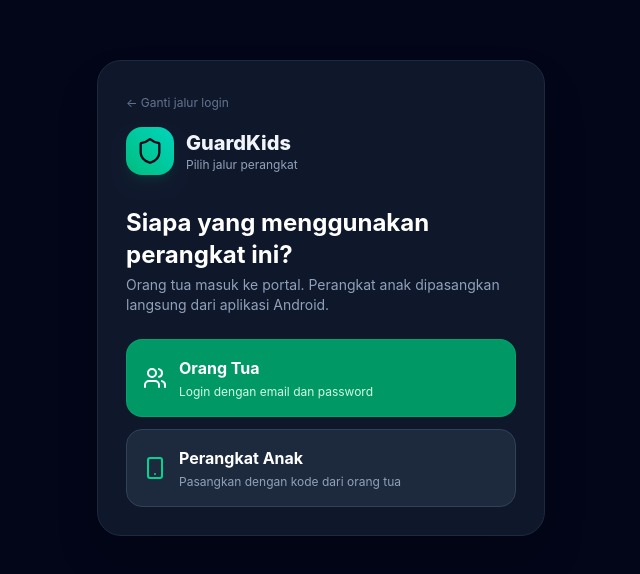
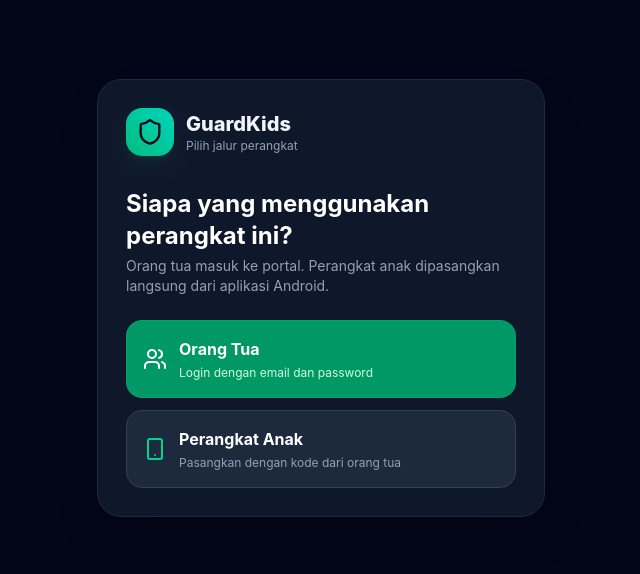
Before and after one commit to salamahh22122-dotcom/Guardian, a React (Vite) app: page / in a window 1280 px wide. Shown: the part 102-676 px from the top of the page, without its empty margins (319-959 px from the left). Built offline with nearby package versions, Linux system fonts and the light colour scheme; no server answers; what @capacitor/core would draw is missing.

Commit message:
Polish parent login role selector

```diff
--- a/src/components/AuthScreen.tsx
+++ b/src/components/AuthScreen.tsx
@@ -52,7 +52,6 @@ export const AuthScreen: React.FC = () => {
     return (
       <div className="min-h-screen bg-slate-950 text-slate-100 flex items-center justify-center p-5">
         <div className="max-w-md w-full bg-slate-900 border border-slate-800 rounded-3xl p-7 shadow-2xl">
-        <button type="button" onClick={() => setRole(null)} className="text-xs text-slate-500 hover:text-emerald-400 mb-4">← Ganti jalur login</button>
           <div className="flex items-center gap-3 mb-8">
             <div className="w-12 h-12 rounded-2xl bg-gradient-to-tr from-emerald-500 to-teal-400 flex items-center justify-center shadow-lg shadow-emerald-500/10">
               <Shield className="w-7 h-7 text-slate-950" />
@@ -77,6 +76,7 @@ export const AuthScreen: React.FC = () => {
   return (
     <div className="min-h-screen bg-slate-950 text-slate-100 flex items-center justify-center p-5">
       <div className="max-w-md w-full bg-slate-900 border border-slate-800 rounded-3xl p-7 shadow-2xl">
+        <button type="button" onClick={() => setRole(null)} className="text-xs text-slate-500 hover:text-emerald-400 mb-4">← Ganti jalur login</button>
         <div className="flex items-center gap-3 mb-7">
           <div className="w-12 h-12 rounded-2xl bg-gradient-to-tr from-emerald-500 to-teal-400 flex items-center justify-center shadow-lg shadow-emerald-500/10">
             <Shield className="w-7 h-7 text-slate-950" />
```
